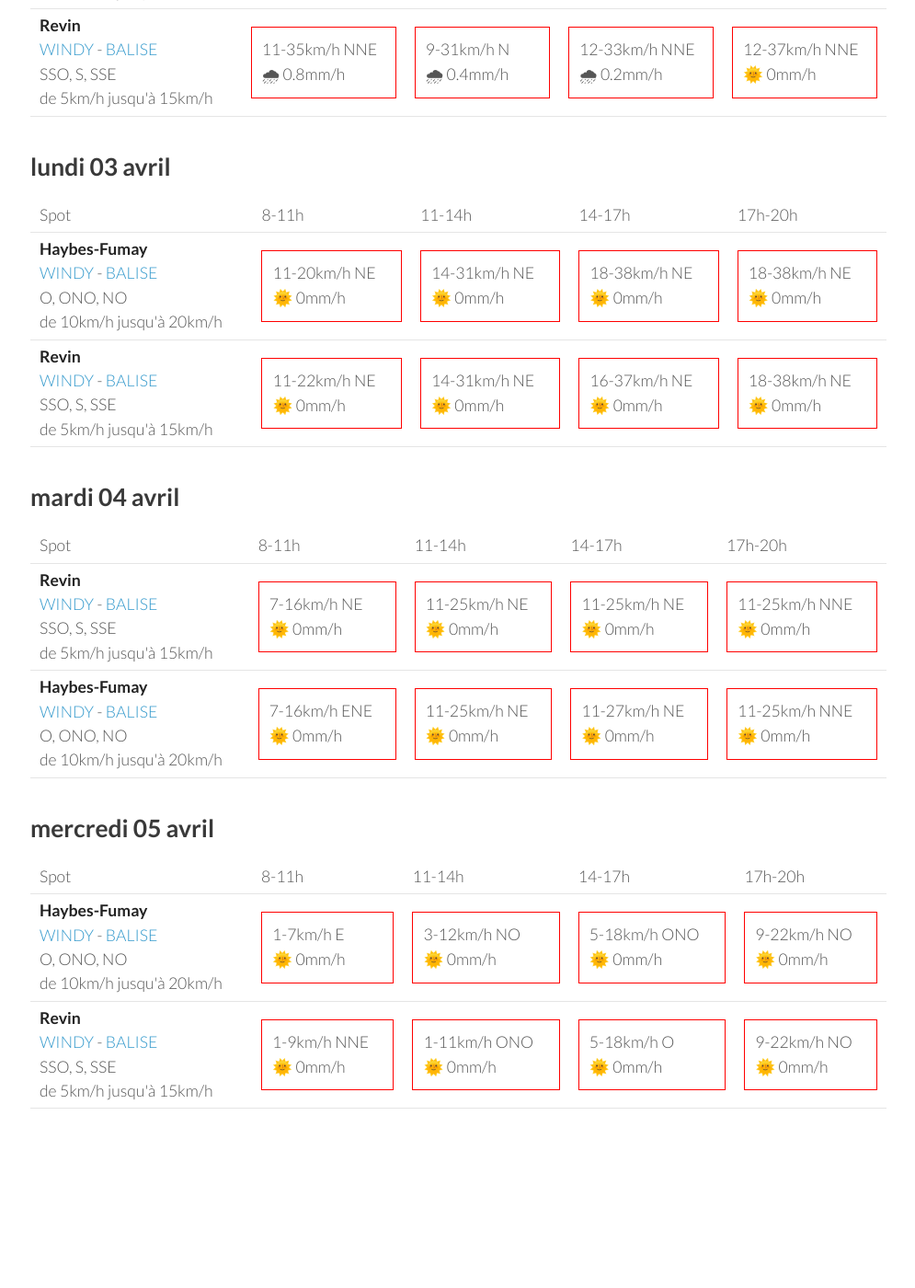
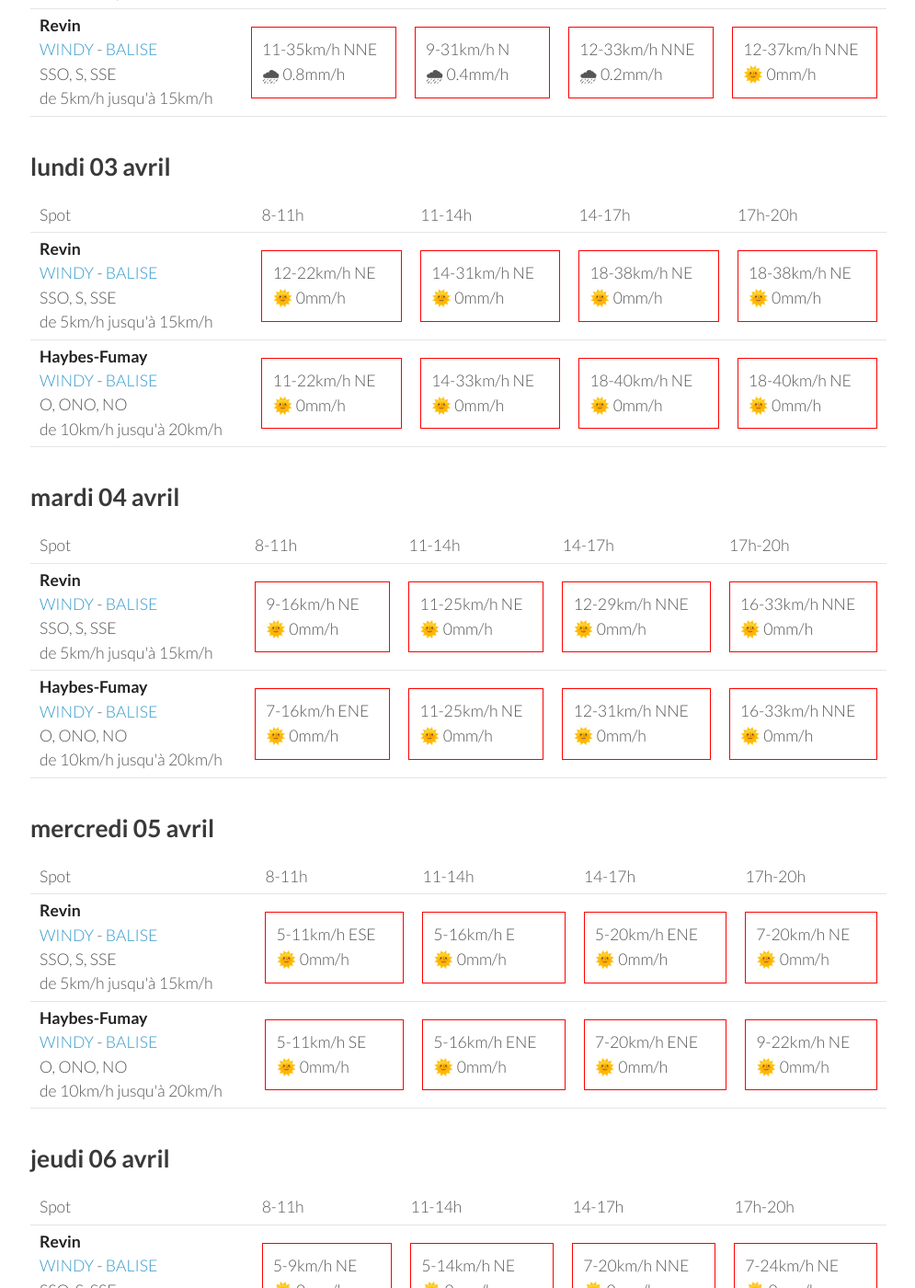
Before and after one commit to parapente-dans-le-nord/parapente-dans-le-nord.github.io, a Jekyll site: the page built from ardennes.markdown, in a window 1280 px wide and 1400 px high, scrolled down 833 px. Shown: the whole window at 92% size, without its empty margins (25-1020 px from the left). Built offline with Jekyll 4.4.1, drawn with Linux system fonts in a browser that asks for light colours; before the commit the page ends 2166 px from its top, so only the background shows below that; some of the changed text lies outside the part shown.

Commit message:
update index.markdown

```diff
--- a/ardennes.markdown
+++ b/ardennes.markdown
@@ -94,9 +94,9 @@ page mise à jour le samedi 01 avril 06:10
       <td>17h-20h</td>
     </tr>
 <tr>
-        <td><strong>Haybes-Fumay</strong><br><a href="https://windy.com/49.998/4.715?49.913,4.738,10">WINDY</a> - <span class=""><a href="http://www.balisemeteo.com/balise.php?idBalise=104">BALISE</a> </span><br> <span class="vent-favorable">O, ONO, NO</span><br><span class="force-vent">de 10km/h jusqu'à 20km/h</span> </td>
+        <td><strong>Revin</strong><br><a href="https://windy.com/49.948/4.625?49.543,4.625,8">WINDY</a> - <span class=""><a href="http://www.balisemeteo.com/balise.php?idBalise=5019">BALISE</a> </span><br> <span class="vent-favorable">SSO, S, SSE</span><br><span class="force-vent">de 5km/h jusqu'à 15km/h</span> </td>
 
-            <td><div class="not-flyable"><p>11-20km/h NE</p><p>🌞 0mm/h</p></div></td>
+            <td><div class="not-flyable"><p>12-22km/h NE</p><p>🌞 0mm/h</p></div></td>
             <td><div class="not-flyable"><p>14-31km/h NE</p><p>🌞 0mm/h</p></div></td>
             <td><div class="not-flyable"><p>18-38km/h NE</p><p>🌞 0mm/h</p></div></td>
             <td><div class="not-flyable"><p>18-38km/h NE</p><p>🌞 0mm/h</p></div></td>
@@ -104,12 +104,12 @@ page mise à jour le samedi 01 avril 06:10
 
     </tr>
 <tr>
-        <td><strong>Revin</strong><br><a href="https://windy.com/49.948/4.625?49.543,4.625,8">WINDY</a> - <span class=""><a href="http://www.balisemeteo.com/balise.php?idBalise=5019">BALISE</a> </span><br> <span class="vent-favorable">SSO, S, SSE</span><br><span class="force-vent">de 5km/h jusqu'à 15km/h</span> </td>
+        <td><strong>Haybes-Fumay</strong><br><a href="https://windy.com/49.998/4.715?49.913,4.738,10">WINDY</a> - <span class=""><a href="http://www.balisemeteo.com/balise.php?idBalise=104">BALISE</a> </span><br> <span class="vent-favorable">O, ONO, NO</span><br><span class="force-vent">de 10km/h jusqu'à 20km/h</span> </td>
 
             <td><div class="not-flyable"><p>11-22km/h NE</p><p>🌞 0mm/h</p></div></td>
-            <td><div class="not-flyable"><p>14-31km/h NE</p><p>🌞 0mm/h</p></div></td>
-            <td><div class="not-flyable"><p>16-37km/h NE</p><p>🌞 0mm/h</p></div></td>
-            <td><div class="not-flyable"><p>18-38km/h NE</p><p>🌞 0mm/h</p></div></td>
+            <td><div class="not-flyable"><p>14-33km/h NE</p><p>🌞 0mm/h</p></div></td>
+            <td><div class="not-flyable"><p>18-40km/h NE</p><p>🌞 0mm/h</p></div></td>
+            <td><div class="not-flyable"><p>18-40km/h NE</p><p>🌞 0mm/h</p></div></td>
 
 
     </tr>
@@ -132,10 +132,10 @@ page mise à jour le samedi 01 avril 06:10
 <tr>
         <td><strong>Revin</strong><br><a href="https://windy.com/49.948/4.625?49.543,4.625,8">WINDY</a> - <span class=""><a href="http://www.balisemeteo.com/balise.php?idBalise=5019">BALISE</a> </span><br> <span class="vent-favorable">SSO, S, SSE</span><br><span class="force-vent">de 5km/h jusqu'à 15km/h</span> </td>
 
-            <td><div class="not-flyable"><p>7-16km/h NE</p><p>🌞 0mm/h</p></div></td>
+            <td><div class="not-flyable"><p>9-16km/h NE</p><p>🌞 0mm/h</p></div></td>
             <td><div class="not-flyable"><p>11-25km/h NE</p><p>🌞 0mm/h</p></div></td>
-            <td><div class="not-flyable"><p>11-25km/h NE</p><p>🌞 0mm/h</p></div></td>
-            <td><div class="not-flyable"><p>11-25km/h NNE</p><p>🌞 0mm/h</p></div></td>
+            <td><div class="not-flyable"><p>12-29km/h NNE</p><p>🌞 0mm/h</p></div></td>
+            <td><div class="not-flyable"><p>16-33km/h NNE</p><p>🌞 0mm/h</p></div></td>
 
 
     </tr>
@@ -144,8 +144,8 @@ page mise à jour le samedi 01 avril 06:10
 
             <td><div class="not-flyable"><p>7-16km/h ENE</p><p>🌞 0mm/h</p></div></td>
             <td><div class="not-flyable"><p>11-25km/h NE</p><p>🌞 0mm/h</p></div></td>
-            <td><div class="not-flyable"><p>11-27km/h NE</p><p>🌞 0mm/h</p></div></td>
-            <td><div class="not-flyable"><p>11-25km/h NNE</p><p>🌞 0mm/h</p></div></td>
+            <td><div class="not-flyable"><p>12-31km/h NNE</p><p>🌞 0mm/h</p></div></td>
+            <td><div class="not-flyable"><p>16-33km/h NNE</p><p>🌞 0mm/h</p></div></td>
 
 
     </tr>
@@ -166,22 +166,22 @@ page mise à jour le samedi 01 avril 06:10
       <td>17h-20h</td>
     </tr>
 <tr>
-        <td><strong>Haybes-Fumay</strong><br><a href="https://windy.com/49.998/4.715?49.913,4.738,10">WINDY</a> - <span class=""><a href="http://www.balisemeteo.com/balise.php?idBalise=104">BALISE</a> </span><br> <span class="vent-favorable">O, ONO, NO</span><br><span class="force-vent">de 10km/h jusqu'à 20km/h</span> </td>
+        <td><strong>Revin</strong><br><a href="https://windy.com/49.948/4.625?49.543,4.625,8">WINDY</a> - <span class=""><a href="http://www.balisemeteo.com/balise.php?idBalise=5019">BALISE</a> </span><br> <span class="vent-favorable">SSO, S, SSE</span><br><span class="force-vent">de 5km/h jusqu'à 15km/h</span> </td>
 
-            <td><div class="not-flyable"><p>1-7km/h E</p><p>🌞 0mm/h</p></div></td>
-            <td><div class="not-flyable"><p>3-12km/h NO</p><p>🌞 0mm/h</p></div></td>
-            <td><div class="not-flyable"><p>5-18km/h ONO</p><p>🌞 0mm/h</p></div></td>
-            <td><div class="not-flyable"><p>9-22km/h NO</p><p>🌞 0mm/h</p></div></td>
+            <td><div class="not-flyable"><p>5-11km/h ESE</p><p>🌞 0mm/h</p></div></td>
+            <td><div class="not-flyable"><p>5-16km/h E</p><p>🌞 0mm/h</p></div></td>
+            <td><div class="not-flyable"><p>5-20km/h ENE</p><p>🌞 0mm/h</p></div></td>
+            <td><div class="not-flyable"><p>7-20km/h NE</p><p>🌞 0mm/h</p></div></td>
 
 
     </tr>
 <tr>
-        <td><strong>Revin</strong><br><a href="https://windy.com/49.948/4.625?49.543,4.625,8">WINDY</a> - <span class=""><a href="http://www.balisemeteo.com/balise.php?idBalise=5019">BALISE</a> </span><br> <span class="vent-favorable">SSO, S, SSE</span><br><span class="force-vent">de 5km/h jusqu'à 15km/h</span> </td>
+        <td><strong>Haybes-Fumay</strong><br><a href="https://windy.com/49.998/4.715?49.913,4.738,10">WINDY</a> - <span class=""><a href="http://www.balisemeteo.com/balise.php?idBalise=104">BALISE</a> </span><br> <span class="vent-favorable">O, ONO, NO</span><br><span class="force-vent">de 10km/h jusqu'à 20km/h</span> </td>
 
-            <td><div class="not-flyable"><p>1-9km/h NNE</p><p>🌞 0mm/h</p></div></td>
-            <td><div class="not-flyable"><p>1-11km/h ONO</p><p>🌞 0mm/h</p></div></td>
-            <td><div class="not-flyable"><p>5-18km/h O</p><p>🌞 0mm/h</p></div></td>
-            <td><div class="not-flyable"><p>9-22km/h NO</p><p>🌞 0mm/h</p></div></td>
+            <td><div class="not-flyable"><p>5-11km/h SE</p><p>🌞 0mm/h</p></div></td>
+            <td><div class="not-flyable"><p>5-16km/h ENE</p><p>🌞 0mm/h</p></div></td>
+            <td><div class="not-flyable"><p>7-20km/h ENE</p><p>🌞 0mm/h</p></div></td>
+            <td><div class="not-flyable"><p>9-22km/h NE</p><p>🌞 0mm/h</p></div></td>
 
 
     </tr>
@@ -189,3 +189,39 @@ page mise à jour le samedi 01 avril 06:10
 </tbody>
 </table>
 {:/}
+## jeudi 06 avril
+
+{::nomarkdown}
+<table>
+  <tbody>
+    <tr>
+      <td>Spot</td>
+      <td>8-11h</td>
+      <td>11-14h</td>
+      <td>14-17h</td>
+      <td>17h-20h</td>
+    </tr>
+<tr>
+        <td><strong>Revin</strong><br><a href="https://windy.com/49.948/4.625?49.543,4.625,8">WINDY</a> - <span class=""><a href="http://www.balisemeteo.com/balise.php?idBalise=5019">BALISE</a> </span><br> <span class="vent-favorable">SSO, S, SSE</span><br><span class="force-vent">de 5km/h jusqu'à 15km/h</span> </td>
+
+            <td><div class="not-flyable"><p>5-9km/h NE</p><p>🌞 0mm/h</p></div></td>
+            <td><div class="not-flyable"><p>5-14km/h NE</p><p>🌞 0mm/h</p></div></td>
+            <td><div class="not-flyable"><p>7-20km/h NNE</p><p>🌞 0mm/h</p></div></td>
+            <td><div class="not-flyable"><p>7-24km/h NE</p><p>🌞 0mm/h</p></div></td>
+
+
+    </tr>
+<tr>
+        <td><strong>Haybes-Fumay</strong><br><a href="https://windy.com/49.998/4.715?49.913,4.738,10">WINDY</a> - <span class=""><a href="http://www.balisemeteo.com/balise.php?idBalise=104">BALISE</a> </span><br> <span class="vent-favorable">O, ONO, NO</span><br><span class="force-vent">de 10km/h jusqu'à 20km/h</span> </td>
+
+            <td><div class="not-flyable"><p>3-9km/h ENE</p><p>🌞 0mm/h</p></div></td>
+            <td><div class="not-flyable"><p>5-14km/h NNE</p><p>🌞 0mm/h</p></div></td>
+            <td><div class="not-flyable"><p>7-22km/h NNE</p><p>🌞 0mm/h</p></div></td>
+            <td><div class="not-flyable"><p>7-22km/h NNE</p><p>🌞 0mm/h</p></div></td>
+
+
+    </tr>
+
+</tbody>
+</table>
+{:/}
```
Also changed, not shown: other parts of ardennes.markdown (+1 -1 lines).
